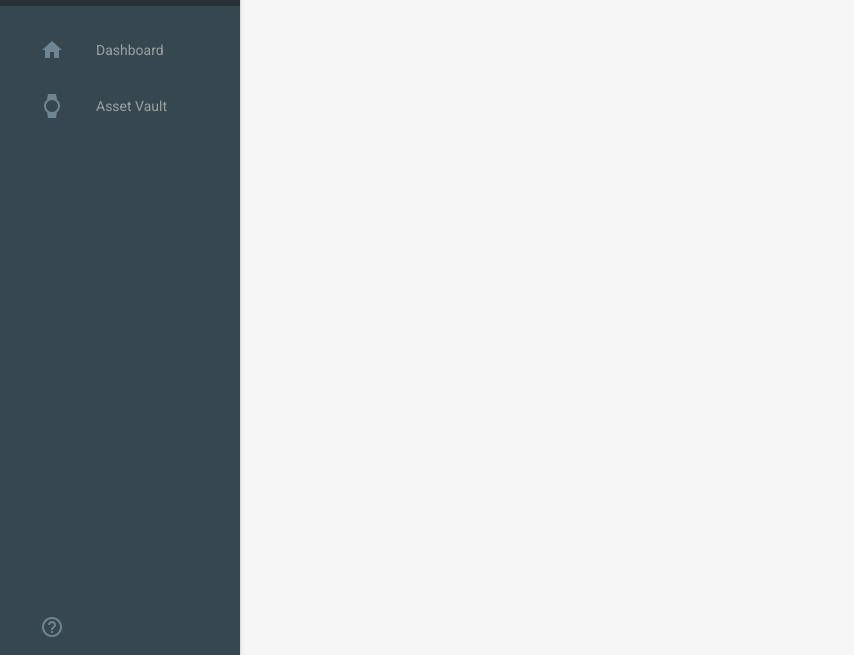
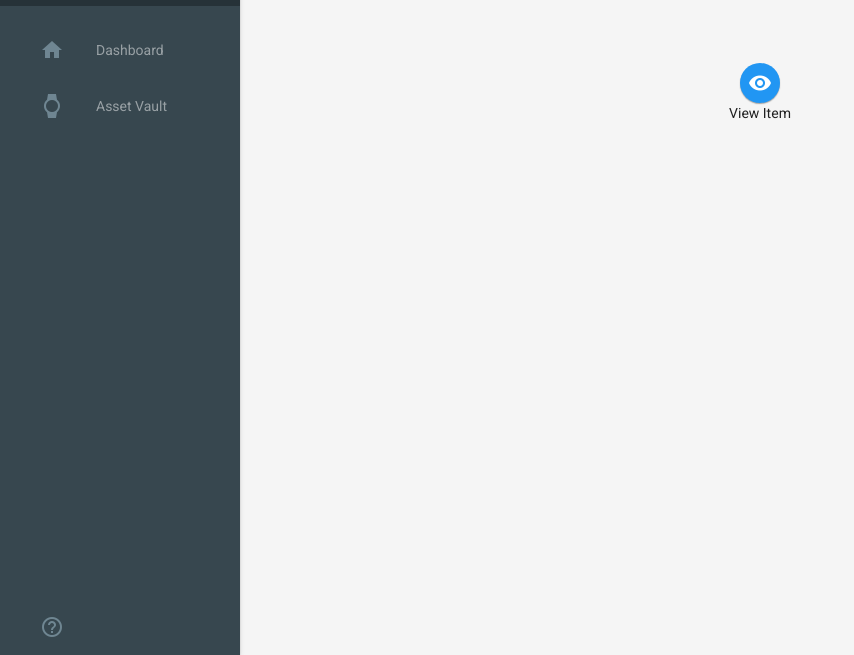
Before and after one commit to BrockSmedley/ledgerCTRL-frontend, a Flask app: template app/templates/scan.jinja in a window 1280 px wide. Shown: the part 145-800 px from the top of the page, without its empty margins (0-854 px from the left). Run offline with Flask 2, Linux system fonts and the light colour scheme; the template is opened without the code that fills it, so the values that code supplies are empty; parts of the project's set-up code (start-up, migrations or seed data) failed here and were passed over.

Commit message:
button to view item on scan page

```diff
--- a/app/templates/scan.jinja
+++ b/app/templates/scan.jinja
@@ -9,5 +9,19 @@
             <p>This scan has been logged to the blockchain.</p>
             <p>Transaction ID: <a href="#">{{ txid }}</a></p>
         </div>
+        <div class="login-box">
+            <div class="actionbutton-row">
+                <div class="actionbutton-container">
+                    <a href="/item/{{ itemhash }}">
+                        <button class="mdl-button mdl-js-button
+                        mdl-button--fab mdl-button--mini-fab
+                        mdl-button--colored mdl-color--blue">
+                            <i class="material-icons mdl-color-text--white">visibility</i>
+                        </button>
+                    </a>
+                    <span>View Item</span>
+                </div>
+            </div>
+        </div>
     </div>
 {% endblock %}
```
